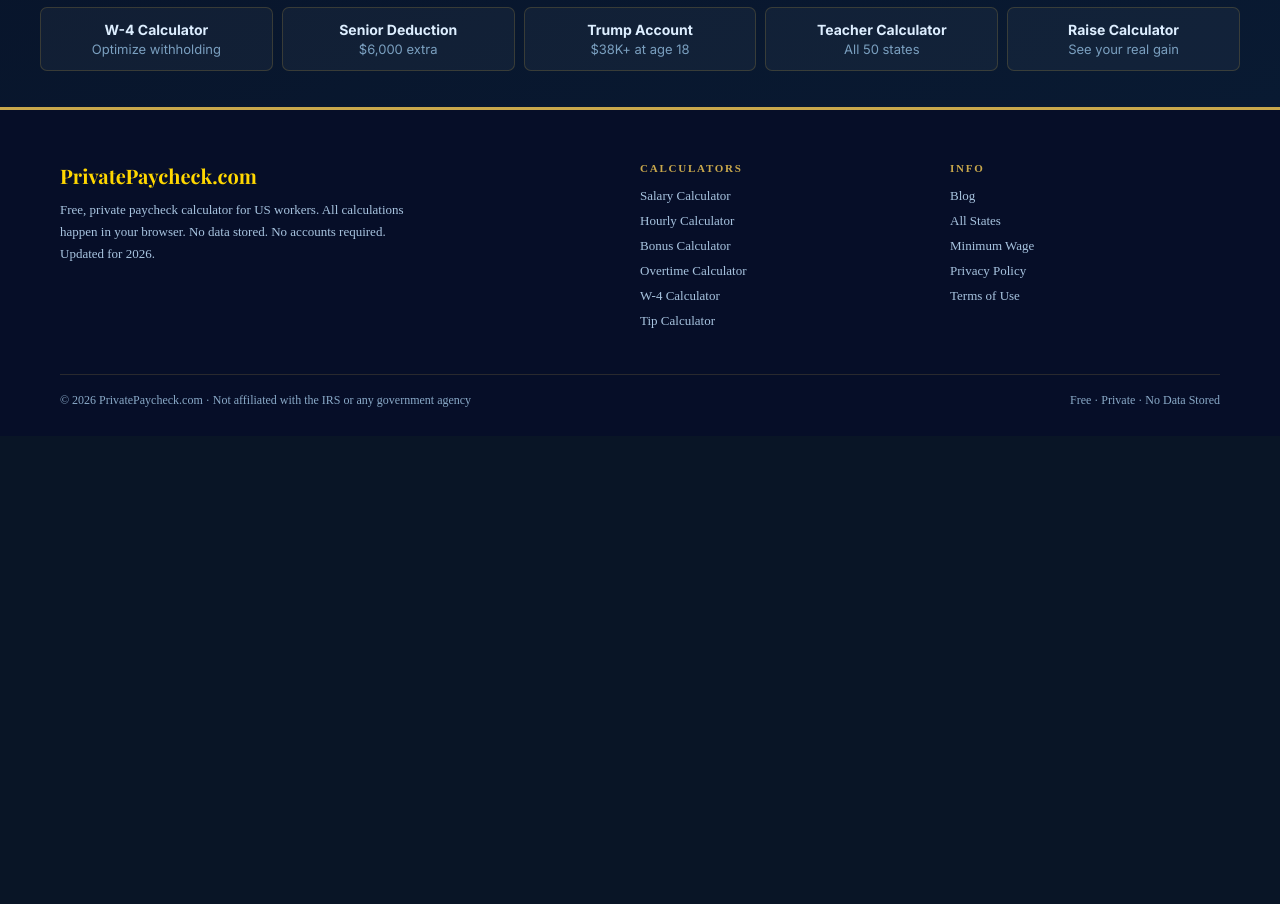
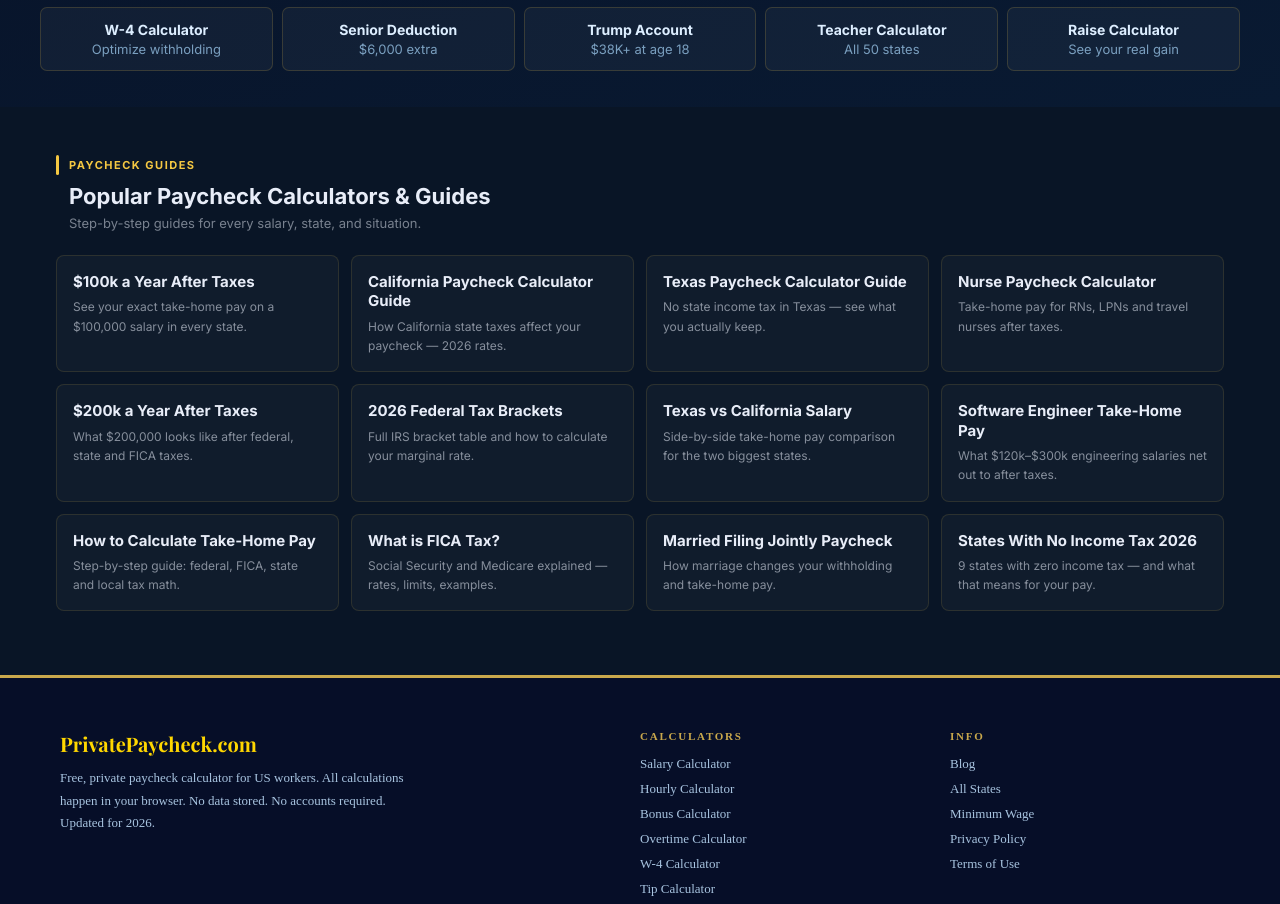
Before and after one commit to devqrcraft-ui/privatepaycheck, a Next.js app: page / in a window 1280 px wide. Shown: the part 6652-7556 px from the top of the page. Before the commit the page ends 7088 px from the top, so only its background shows below. Built offline with nearby package versions, Linux system fonts and the light colour scheme.

Commit message:
fix: move metadata to layout.tsx for 6 use client pages

```diff
--- a/src/app/home-client.tsx
+++ b/src/app/home-client.tsx
@@ -556,6 +556,38 @@ export default function HomeClient() {
           ))}
         </div>
       </section>
+      {/* Popular Articles — internal linking for SEO */}
+      <section style={{maxWidth:'1200px',margin:'0 auto',padding:'48px 16px 64px',boxSizing:'border-box'}}>
+        <div style={{display:'flex',alignItems:'center',gap:'10px',marginBottom:'8px'}}>
+          <div style={{width:'3px',height:'20px',background:'#F5C842',borderRadius:'2px'}}></div>
+          <span style={{fontSize:'11px',fontWeight:800,color:'#F5C842',letterSpacing:'1.5px',textTransform:'uppercase'}}>Paycheck Guides</span>
+        </div>
+        <h2 style={{fontSize:'22px',fontWeight:900,color:'#e8edf8',marginBottom:'6px',marginLeft:'13px'}}>Popular Paycheck Calculators & Guides</h2>
+        <p style={{fontSize:'13px',color:'rgba(232,237,248,0.5)',marginBottom:'24px',marginLeft:'13px'}}>Step-by-step guides for every salary, state, and situation.</p>
+        <div style={{display:'grid',gridTemplateColumns:'repeat(auto-fill,minmax(280px,1fr))',gap:'12px'}}>
+          {[
+            {href:'/blog/100k-a-year-after-taxes',title:'$100k a Year After Taxes',desc:'See your exact take-home pay on a $100,000 salary in every state.'},
+            {href:'/blog/california-paycheck-calculator-guide',title:'California Paycheck Calculator Guide',desc:'How California state taxes affect your paycheck — 2026 rates.'},
+            {href:'/blog/texas-paycheck-calculator-guide',title:'Texas Paycheck Calculator Guide',desc:'No state income tax in Texas — see what you actually keep.'},
+            {href:'/blog/nurse-paycheck-calculator',title:'Nurse Paycheck Calculator',desc:'Take-home pay for RNs, LPNs and travel nurses after taxes.'},
+            {href:'/blog/200k-a-year-after-taxes',title:'$200k a Year After Taxes',desc:'What $200,000 looks like after federal, state and FICA taxes.'},
+            {href:'/blog/2026-federal-tax-brackets',title:'2026 Federal Tax Brackets',desc:'Full IRS bracket table and how to calculate your marginal rate.'},
+            {href:'/blog/texas-vs-california-salary',title:'Texas vs California Salary',desc:'Side-by-side take-home pay comparison for the two biggest states.'},
+            {href:'/blog/software-engineer-take-home-pay',title:'Software Engineer Take-Home Pay',desc:'What $120k–$300k engineering salaries net out to after taxes.'},
+            {href:'/blog/how-to-calculate-take-home-pay-2026',title:'How to Calculate Take-Home Pay',desc:'Step-by-step guide: federal, FICA, state and local tax math.'},
+            {href:'/blog/what-is-fica-tax',title:'What is FICA Tax?',desc:'Social Security and Medicare explained — rates, limits, examples.'},
+            {href:'/blog/married-filing-jointly-paycheck-2026',title:'Married Filing Jointly Paycheck',desc:'How marriage changes your withholding and take-home pay.'},
+            {href:'/blog/no-income-tax-states-2026',title:'States With No Income Tax 2026',desc:'9 states with zero income tax — and what that means for your pay.'},
+          ].map(({href,title,desc})=>(
+            <a key={href} href={href} style={{textDecoration:'none',display:'block',background:'rgba(255,255,255,0.03)',border:'1px solid rgba(245,200,66,0.12)',borderRadius:'8px',padding:'16px',transition:'border-color .15s'}}
+              onMouseEnter={e=>(e.currentTarget.style.borderColor='rgba(245,200,66,0.4)')}
+              onMouseLeave={e=>(e.currentTarget.style.borderColor='rgba(245,200,66,0.12)')}>
+              <div style={{fontSize:'15px',fontWeight:700,color:'#e8edf8',marginBottom:'6px',lineHeight:'1.3'}}>{title}</div>
+              <div style={{fontSize:'12px',color:'rgba(232,237,248,0.55)',lineHeight:'1.6'}}>{desc}</div>
+            </a>
+          ))}
+        </div>
+      </section>
     </>
   );
 }
--- a/src/app/no-tax-on-overtime-deduction/page.tsx
+++ b/src/app/no-tax-on-overtime-deduction/page.tsx
@@ -2,12 +2,6 @@
 'use client';
 import { useState, useMemo } from 'react';
 import Link from 'next/link';
-
-
-export const metadata = {
-  alternates: { canonical: 'https://www.privatepaycheck.com/no-tax-on-overtime-deduction' },
-};
-
 export default function NoTaxOnOvertimePage() {
   const [regular, setRegular] = useState('25');
   const [otHours, setOtHours] = useState('10');
--- a/src/app/no-tax-on-tips-calculator/page.tsx
+++ b/src/app/no-tax-on-tips-calculator/page.tsx
@@ -2,12 +2,6 @@
 'use client';
 import { useState, useMemo } from 'react';
 import Link from 'next/link';
-
-
-export const metadata = {
-  alternates: { canonical: 'https://www.privatepaycheck.com/no-tax-on-tips-calculator' },
-};
-
 export default function NoTaxOnTipsCalculator() {
   const [tips, setTips] = useState('800');
   const [wages, setWages] = useState('600');
--- a/src/app/raise-calculator/page.tsx
+++ b/src/app/raise-calculator/page.tsx
@@ -46,12 +46,6 @@ const NAV_STYLE = { padding:'14px 24px', display:'flex', alignItems:'center', ju
 const CARD = { background:'rgba(255,255,255,0.04)', border:'1px solid rgba(255,255,255,0.1)', borderRadius:'16px', padding:'24px' };
 const LABEL = { fontSize:'11px', fontWeight:700, letterSpacing:'0.08em', color:'rgba(255,255,255,0.5)', textTransform:'uppercase' as const, marginBottom:'8px' };
 const INPUT_S = { width:'100%', background:'#1e293b', border:'1px solid rgba(255,255,255,0.15)', borderRadius:'10px', padding:'12px 14px', color:'#fff', fontSize:'16px', boxSizing:'border-box' as const, outline:'none', colorScheme:'dark' };
-
-
-export const metadata = {
-  alternates: { canonical: 'https://www.privatepaycheck.com/raise-calculator' },
-};
-
 export default function RaiseCalculator() {
   const [salary, setSalary]   = useState(75000);
   const [raise, setRaise]     = useState(10);
--- a/src/app/senior-deduction-calculator/page.tsx
+++ b/src/app/senior-deduction-calculator/page.tsx
@@ -1,12 +1,6 @@
 'use client';
 import { useState, useMemo } from 'react';
 import Link from 'next/link';
-
-
-export const metadata = {
-  alternates: { canonical: 'https://www.privatepaycheck.com/senior-deduction-calculator' },
-};
-
 export default function SeniorDeductionCalculator() {
   const [income, setIncome] = useState('55000');
   const [filing, setFiling] = useState('single');
--- a/src/app/signing-bonus-tax-calculator/page.tsx
+++ b/src/app/signing-bonus-tax-calculator/page.tsx
@@ -45,12 +45,6 @@ const NAV_STYLE = { padding:'14px 24px', display:'flex', alignItems:'center', ju
 const CARD = { background:'rgba(255,255,255,0.04)', border:'1px solid rgba(255,255,255,0.1)', borderRadius:'16px', padding:'24px' };
 const LABEL = { fontSize:'11px', fontWeight:700, letterSpacing:'0.08em', color:'rgba(255,255,255,0.5)', textTransform:'uppercase' as const, marginBottom:'8px' };
 const INPUT_S = { width:'100%', background:'#1e293b', border:'1px solid rgba(255,255,255,0.15)', borderRadius:'10px', padding:'12px 14px', color:'#fff', fontSize:'16px', boxSizing:'border-box' as const, outline:'none' , colorScheme: 'dark' as const };
-
-
-export const metadata = {
-  alternates: { canonical: 'https://www.privatepaycheck.com/signing-bonus-tax-calculator' },
-};
-
 export default function SigningBonusCalculator() {
   const [bonus, setBonus]     = useState(20000);
   const [salary, setSalary]   = useState(120000);
--- a/src/app/w4-withholding-calculator/page.tsx
+++ b/src/app/w4-withholding-calculator/page.tsx
@@ -11,12 +11,6 @@ function fedTax(income: number, filing: string): number {
   for(const[lim,rate] of b){if(income<=prev)break;tax+=(Math.min(income,lim)-prev)*rate;prev=lim;}
   return tax;
 }
-
-
-export const metadata = {
-  alternates: { canonical: 'https://www.privatepaycheck.com/w4-withholding-calculator' },
-};
-
 export default function W4Calculator(){
   const[salary,setSalary]=useState('75000');
   const[filing,setFiling]=useState('single');
```
